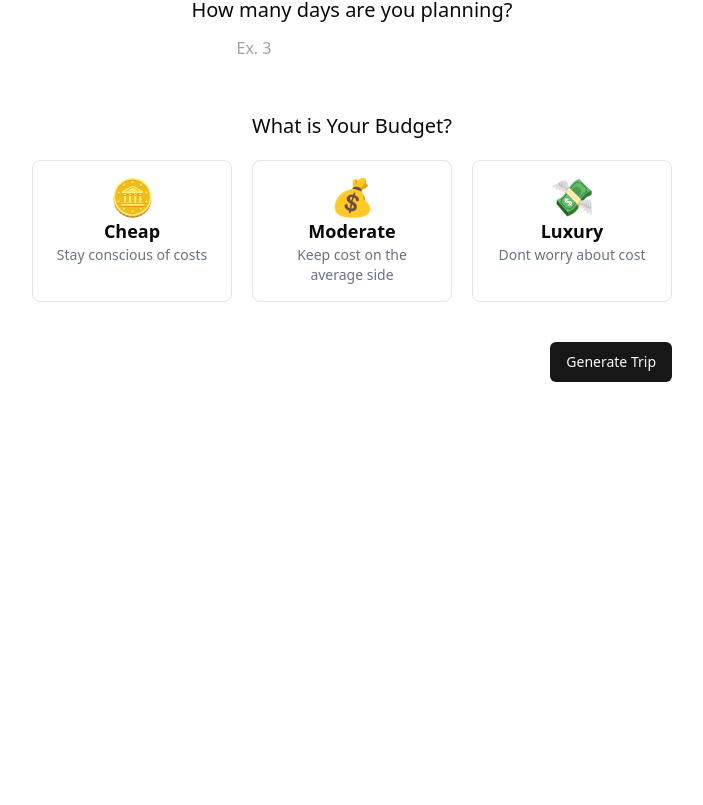
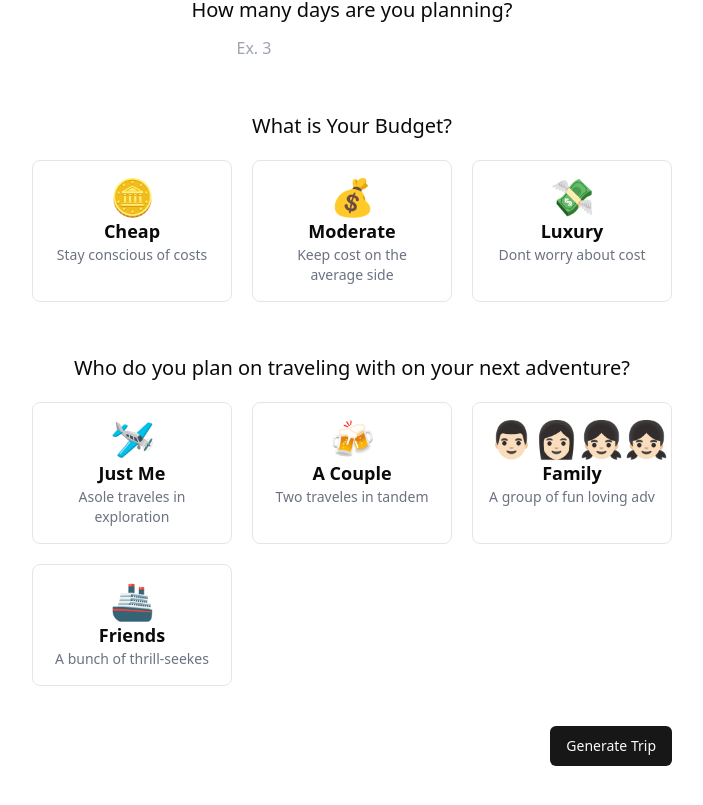
Before and after one commit to vanishs2003/trip_planner_fullstack_project, a React (Vite) app: page /create-trip in a window 1280 px wide. Shown: the part 389-1194 px from the top of the page, without its empty margins (288-991 px from the left). Before the commit the page ends 843 px from the top, so only its background shows below. Built offline with nearby package versions, Linux system fonts and the light colour scheme; no server answers.

Commit message:
twelfth commit

```diff
--- a/src/Create-trip/index.jsx
+++ b/src/Create-trip/index.jsx
@@ -168,7 +168,28 @@ function CreateTrip() {
             ))}
           </div>
         </div>
+
+        <div>
+          <h2 className="text-xl my-3 font-medium">Who do you plan on traveling with on your next adventure?</h2>
+          <div className="grid grid-cols-3 gap-5 mt-5">
+            {SelectTravelesList.map((item, index) => (
+              <div
+                key={index}
+                onClick={() => handleInputChange("budget", item.title)}
+                className={`p-4 border cursor-pointer rounded-lg hover:shadow-lg ${
+                  formData?.budget === item.title && "shadow-lg border-black"
+                }`}
+              >
+                <h2 className="text-4xl">{item.icon}</h2>
+                <h2 className="font-bold text-lg">{item.title}</h2>
+                <h2 className="text-sm text-gray-500">{item.desc}</h2>
+              </div>
+            ))}
+          </div>
+        </div>
       </div>
+
+
 
       <div className="my-10 flex justify-end">
         <Button disabled={loading} onClick={OnGenerateTrip}>
--- a/src/view-trip/components/Hotels.jsx
+++ b/src/view-trip/components/Hotels.jsx
@@ -1,12 +1,24 @@
 import React from 'react';
 
 function Hotels({ trip }) {
+    if (!trip || !trip.tripData || !trip.tripData.hotels) {
+        return <div>No hotel data available</div>;
+    }
+
     return (
         <div>
             <h2 className='font-bold text-xl mt-5'>Hotel Recommendation</h2>
             <div className='grid grid-cols-2 md:grid-cols-3 xl:grid-cols-4 gap-5'>
-                {trip?.tripData?.hotels?.map((hotel, index) => (
-                  <HotelCardItem hotel={hotel}/>
+                {trip.tripData.hotels.map((hotel, index) => (
+                    <div key={index} className="border p-4 rounded-lg shadow">
+                        <img src="/placeholder.jpg" className="rounded-xl" alt="Hotel" />
+                        <div className="my-2 flex flex-col gap-2">
+                            <h2 className="font-medium">{hotel.hotelName}</h2>
+                            <h2 className="text-xs text-gray-500">{hotel.hotelAddress}</h2>
+                            <h2 className="text-sm">${hotel.price}</h2>
+                            <h2 className="text-sm">Rating: {hotel.rating}</h2>
+                        </div>
+                    </div>
                 ))}
             </div>
         </div>
--- a/src/view-trip/components/InfoSection.jsx
+++ b/src/view-trip/components/InfoSection.jsx
@@ -2,7 +2,9 @@ import React, { useState, useEffect } from 'react';
 import { Button } from '@/Components/ui/button';
 import { IoSendSharp } from "react-icons/io5";
 
-export const PHOTO_REF_URL = `https://places.googleapis.com/v1/{NAME}/media?maxHeightPx=600&maxWidthPx=600&key=${import.meta.env.VITE_GOOGLE_PLACE_API_KEY}`;
+// Ensure API key is correctly loaded from environment variables
+export const PHOTO_REF_URL = (photoName) =>
+    `https://places.googleapis.com/v1/${photoName}/media?maxHeightPx=600&maxWidthPx=600&key=${import.meta.env.VITE_GOOGLE_PLACE_API_KEY}`;
 
 function InfoSection({ trip }) {
     const [photoUrl, setPhotoUrl] = useState(null);
@@ -17,27 +19,27 @@ function InfoSection({ trip }) {
         try {
             const data = { textQuery: trip?.userSelection?.location?.label };
 
-            // Ensure `GetPlaceDetails` function is defined or imported
-            const resp = await GetPlaceDetials();
+            // Ensure `GetPlaceDetails` is correctly defined and returns expected data
+            const resp = await GetPlaceDetails(data);
 
-            if (resp?.data?.places?.[0]?.photos?.length > 0) {
-                const photoName = resp.data.places[0].photos[0].name; // Safely access first photo
-                const newPhotoUrl = PHOTO_REF_URL.replace('{NAME}', photoName);
+            if (resp?.data?.places?.length > 0 && resp?.data?.places[0]?.photos?.length > 0) {
+                const photoName = resp.data.places[0].photos[0].name;
+                const newPhotoUrl = PHOTO_REF_URL(photoName);
                 setPhotoUrl(newPhotoUrl);
             } else {
                 console.warn("No photos available for this place.");
-                setPhotoUrl(null);
+                setPhotoUrl("/placeholder.jpg"); // Ensure this image exists in your project
             }
         } catch (error) {
             console.error("Error fetching place photo:", error);
-            setPhotoUrl(null);
+            setPhotoUrl("/placeholder.jpg");
         }
     };
 
     return (
         <div>
             <img
-                src={photoUrl || "/placeholder.jpg"}
+                src={photoUrl}
                 className='h-[300px] w-full object-cover rounded-xl'
                 alt="Location"
             />
```
Also changed, not shown: public/placeholder.jpg (renamed from src/assets/placeholder.jpg).
